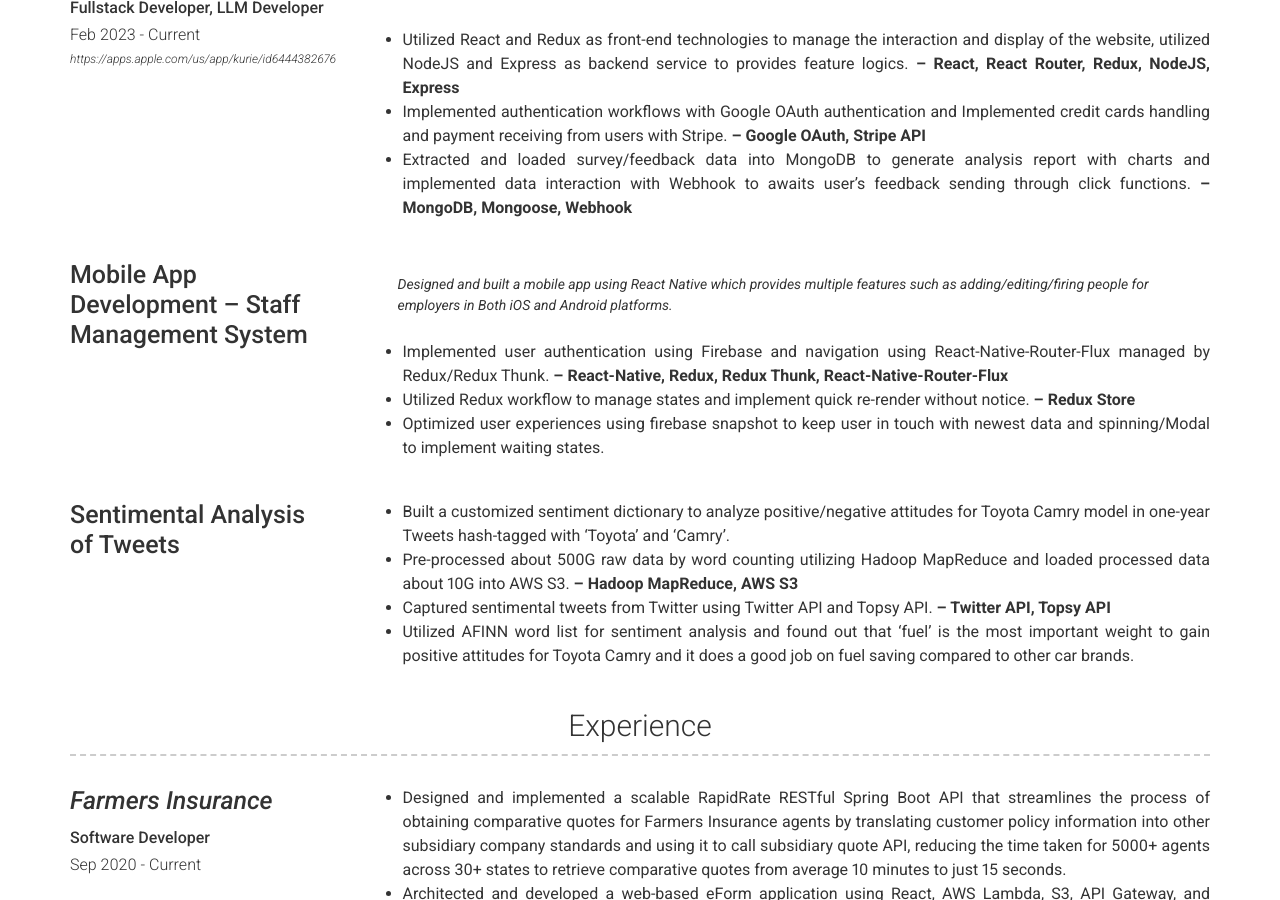
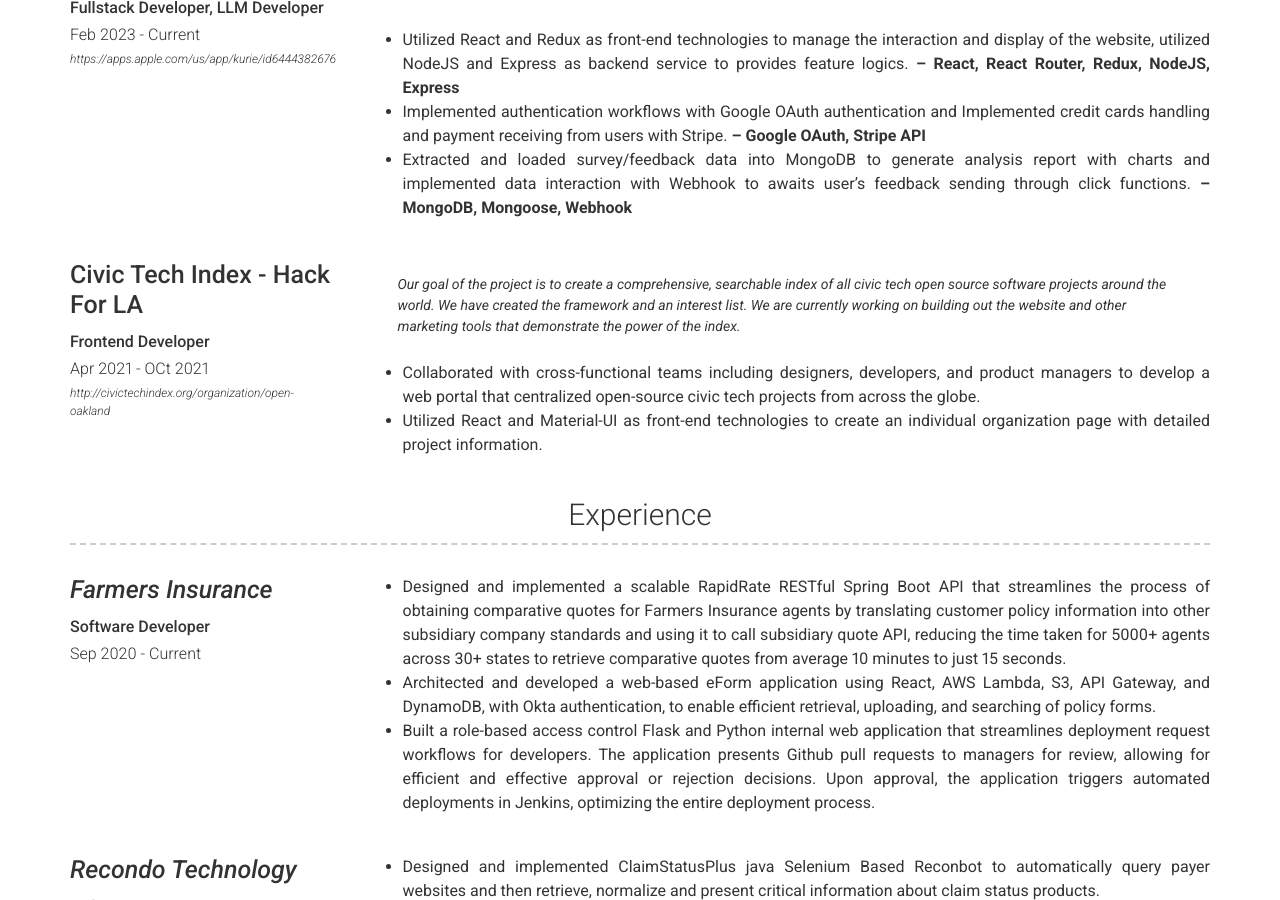
Before and after one commit to Travisliang001/online-cv, a Jekyll site: the page built from index.md, in a window 1280 px wide and 900 px high, scrolled down 731 px. Built offline with Jekyll 4.4.1, drawn with Linux system fonts in a browser that asks for light colours.

Commit message:
Update projects.yml

```diff
--- a/_data/projects.yml
+++ b/_data/projects.yml
@@ -10,18 +10,12 @@
     - Implemented authentication workflows with Google OAuth authentication and Implemented credit cards handling and payment receiving from users with Stripe. **– Google OAuth, Stripe API**
     - Extracted and loaded survey/feedback data into MongoDB to generate analysis report with charts and implemented data interaction with Webhook to awaits user’s feedback sending through click functions. **– MongoDB, Mongoose, Webhook**
 
-- name: Mobile App Development – Staff Management System
-  github: https://github.com/Vigoose/ReactNativeManager
+- name: Civic Tech Index - Hack For LA
+  job_title: Frontend Developer
+  dates: Apr 2021 - OCt 2021
+  link: http://civictechindex.org/organization/open-oakland
   quote: >
-    Designed and built a mobile app using React Native which provides multiple features such as adding/editing/firing people for employers in Both iOS and Android platforms.
+      Our goal of the project is to create a comprehensive, searchable index of all civic tech open source software projects around the world. We have created the framework and an interest list. We are currently working on building out the website and other marketing tools that demonstrate the power of the index.
   description: | # this will include new lines to allow paragraphs
-    - Implemented user authentication using Firebase and navigation using React-Native-Router-Flux managed by Redux/Redux Thunk. **– React-Native, Redux, Redux Thunk, React-Native-Router-Flux**
-    - Utilized Redux workflow to manage states and implement quick re-render without notice. **– Redux Store**
-    - Optimized user experiences using firebase snapshot to keep user in touch with newest data and spinning/Modal to implement waiting states.
-
-- name: Sentimental Analysis of Tweets
-  description: | # this will include new lines to allow paragraphs
-    - Built a customized sentiment dictionary to analyze positive/negative attitudes for Toyota Camry model in one-year Tweets hash-tagged with ‘Toyota’ and ‘Camry’.
-    - Pre-processed about 500G raw data by word counting utilizing Hadoop MapReduce and loaded processed data about 10G into AWS S3. **– Hadoop MapReduce, AWS S3**
-    - Captured sentimental tweets from Twitter using Twitter API and Topsy API. **– Twitter API, Topsy API**
-    - Utilized AFINN word list for sentiment analysis and found out that ‘fuel’ is the most important weight to gain positive attitudes for Toyota Camry and it does a good job on fuel saving compared to other car brands.
+    - Collaborated with cross-functional teams including designers, developers, and product managers to develop a web portal that centralized open-source civic tech projects from across the globe.
+    - Utilized React and Material-UI as front-end technologies to create an individual organization page with detailed project information.
```
